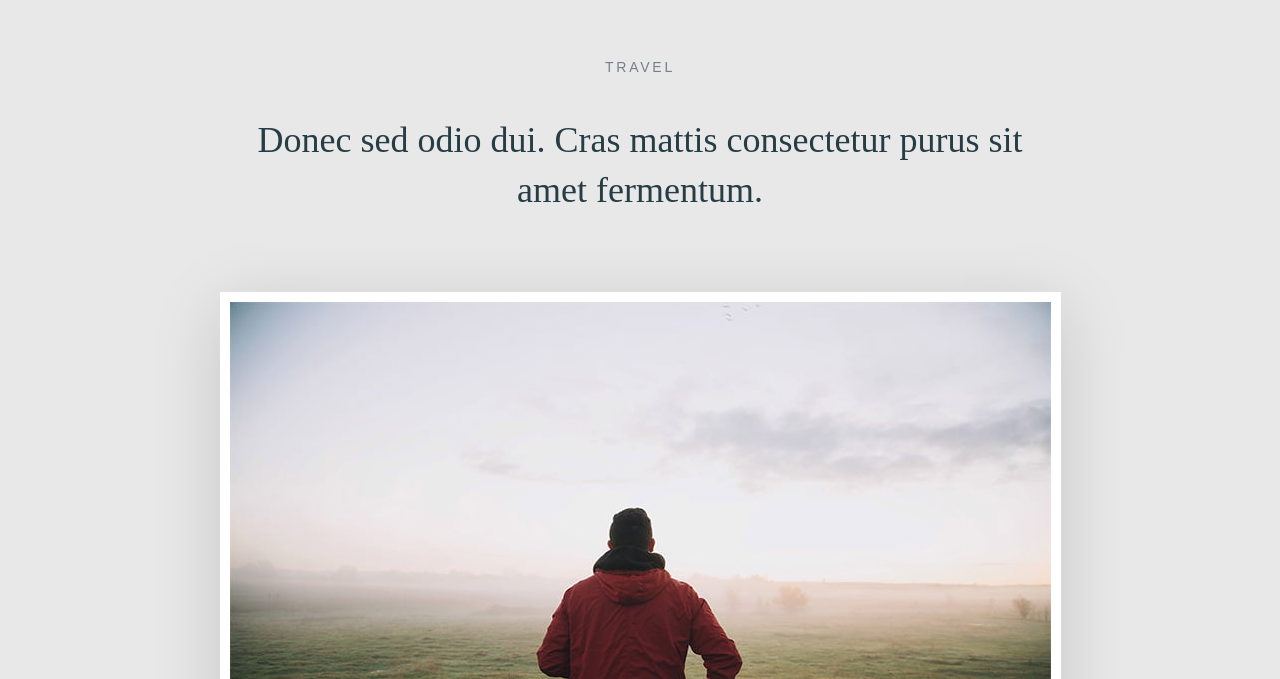
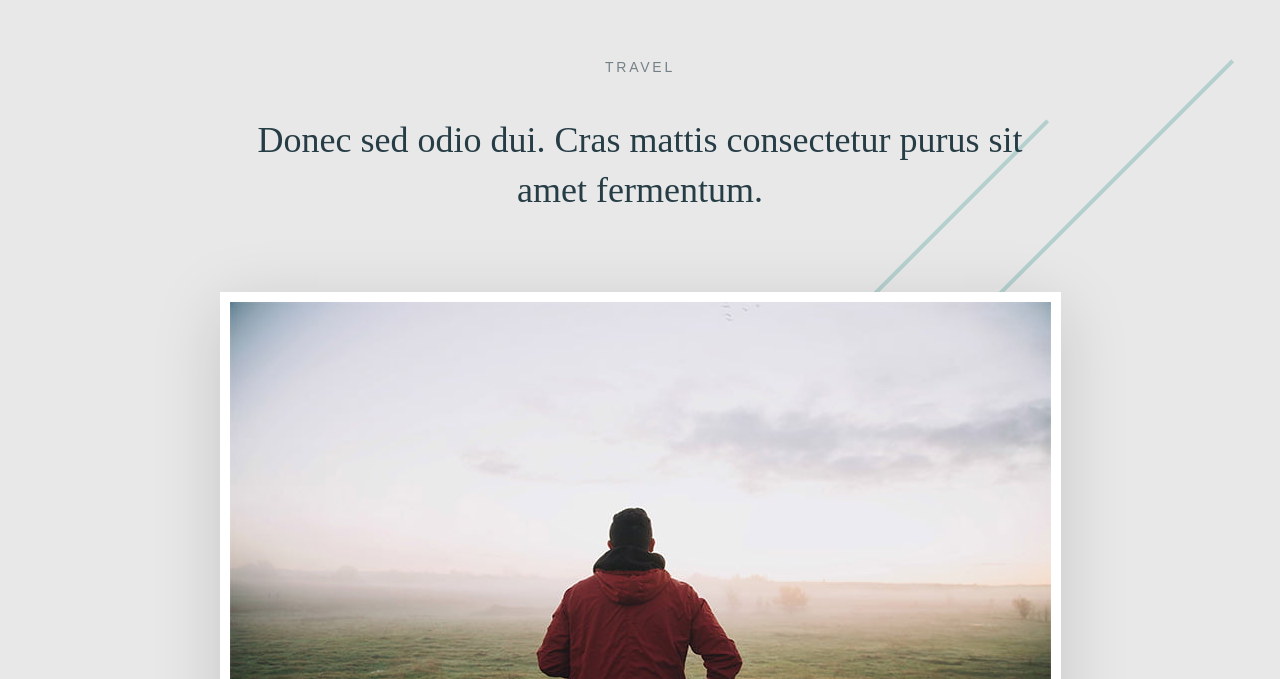
Before and after one commit to zhchok/training-maket-01, a plain HTML site: page index.html in a window 1280 px wide. Shown: the part 121-800 px from the top of the page. Drawn offline with Linux system fonts and the light colour scheme; files whose address does not match are found by name.

Commit message:
Финальная версия, добавил картинку фона,

```diff
--- a/css/style.css
+++ b/css/style.css
@@ -76,7 +76,7 @@ h6 {
 /*--------------------*/
 body {
   background-color: ;
-  background: #e8e8e8 url(/css5/img/icon/line.png) 50% 180px no-repeat;
+  background: #e8e8e8 url(../img/icon/line.png) 50% 180px no-repeat;
 }
 
 .contetnt-body {
```
